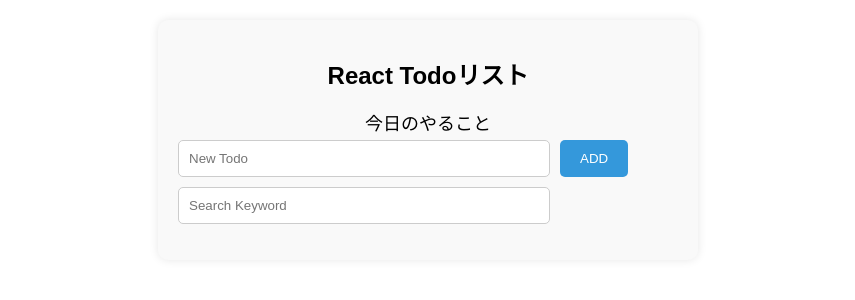
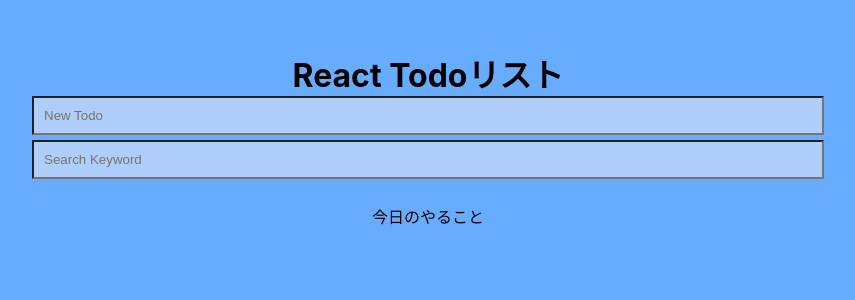
Before and after one commit to shin-tc-10/react-first-todo, a React (Create React App) app: page / in a window 1280 px wide. Shown: the top 300 px of the page, without its empty margins (212-1067 px from the left). Built offline with nearby package versions, Linux system fonts and the light colour scheme.

Commit message:
css修正

```diff
--- a/src/App.css
+++ b/src/App.css
@@ -1,104 +1,40 @@
+* {
+  padding: 0;
+  margin: 0;
+}
+
+body {
+  background-color: rgb(103, 172, 255);
+}
+
 .App {
+  height: 100vh;
+  margin-top: 50px;
   text-align: center;
 }
 
-body {
-  font-family: Arial, sans-serif;
-  padding: 20px;
+li {
+  list-style: none;
 }
 
-.App {
-  max-width: 500px;
-  margin: 0 auto;
-  background-color: #f9f9f9;
-  padding: 20px;
-  border-radius: 10px;
-  box-shadow: 0 0 10px rgba(0, 0, 0, 0.1);
+.search-form {
+  margin-bottom: 20px;
 }
 
-h1 {
-  font-size: 24px;
-  margin-bottom: 10px;
+input {
+  width: 60%;
+  margin-bottom: 5px;
+  padding: 10px;
+  background-color: rgb(176, 206, 250);
 }
 
-p {
-  font-size: 18px;
-  margin-bottom: 5px;
-}
-
-form {
-  display: flex;
-  margin-bottom: 10px;
-}
-
-input[type="text"] {
-  padding: 10px;
-  border: 1px solid #ccc;
-  border-radius: 5px;
-  margin-right: 10px;
-  width: 70%;
-}
-
-.input {
-  text-align: left;
-}
-
-button {
-  padding: 10px 20px;
-  border: none;
-  border-radius: 5px;
-  background-color: #3498db;
-  color: white;
-  cursor: pointer;
-}
-
-button:hover {
-  background-color: #2980b9;
-}
-
-ul {
-  list-style: none;
-  padding: 0;
-}
-
-li {
-  font-size: 16px;
-  margin-bottom: 5px;
-}
-
-button.delete-button {
-  padding: 5px 10px;
-  border: none;
-  border-radius: 5px;
-  background-color: #e74c3c;
-  color: white;
-  cursor: pointer;
-}
-
-button.delete-button:hover {
-  background-color: #c0392b;
-}
 
 .todo-item {
   display: flex;
   justify-content: space-between;
-  align-items: center;
-  border: 1px solid #ccc;
-  border-radius: 5px;
+  width: 60%;
+  margin: auto;
+  margin-bottom: 5px;
   padding: 10px;
-  margin-bottom: 5px;
+  background-color: rgb(176, 206, 250);
 }
-
-.todo-item button {
-  padding: 5px 10px;
-  border: none;
-  border-radius: 5px;
-  background-color: #e74c3c;
-  color: white;
-  cursor: pointer;
-  font-size: 14px;
-}
-
-.todo-item button:hover {
-  background-color: #c0392b;
-}
--- a/src/App.js
+++ b/src/App.js
@@ -7,29 +7,27 @@ function App() {
   return (
     <div className="App">
       <h1>React Todoリスト</h1>
+      <div className='search-form'>
+        <form onSubmit={handleSubmit} >
+          <input type="text" placeholder='New Todo' value={todo} onChange={handleTodo}></input>
+        </form>
+        <input type="text" placeholder='Search Keyword' onChange={handleSearchKeyword}></input>
+      </div>
       <p>今日のやること</p>
-      <div>
-        <form onSubmit={handleSubmit}>
-          <input type="text" placeholder='New Todo' value={todo} onChange={handleTodo}></input>
-          <button type="submit">ADD</button>
-        </form>
-        <div className="input">
-          <input type="text" placeholder='Search Keyword' className="input" onChange={handleSearchKeyword}></input>
-        </div>
-      </div>
+
       <ul>
         {flag ?
           searchTodo.map((todo, index) => (
-            <div key={todo + index}>
+            <div key={index} className='todo-item'>
               <li>{todo}</li>
-              <button onClick={() => { handleDelete(todo) }} className="delete-button">削除</button>
+              <button onClick={() => { handleDelete(index) }} >削除</button>
             </div>
           ))
           :
           newTodo.map((todo, index) => (
-            <div key={index} className="todo-item">
+            <div key={index} className='todo-item'>
               <li>{todo}</li>
-              <button onClick={() => { handleDelete(todo) }} className="delete-button">削除</button>
+              <button onClick={() => { handleDelete(index) }} >削除</button>
             </div>
           ))
         }
--- a/src/hooks/useTodo.jsx
+++ b/src/hooks/useTodo.jsx
@@ -19,8 +19,8 @@ const useTodo = () => {
     setTodo(e.target.value);
   }
 
-  const handleDelete = (todo) => {
-    setNewTodo(newTodo.filter((oldTodo) => oldTodo !== todo));
+  const handleDelete = (index) => {
+    setNewTodo(newTodo.filter((oldTodo) => oldTodo !== newTodo[index]));
   }
 
   const handleSearchKeyword = (e) => {
```
